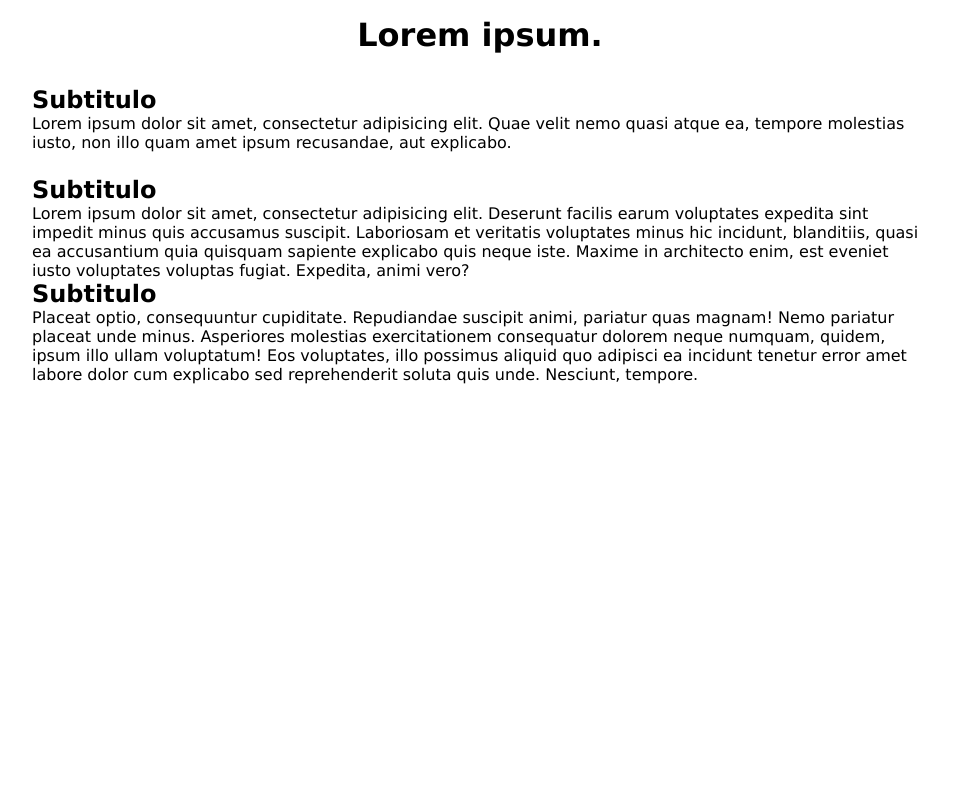
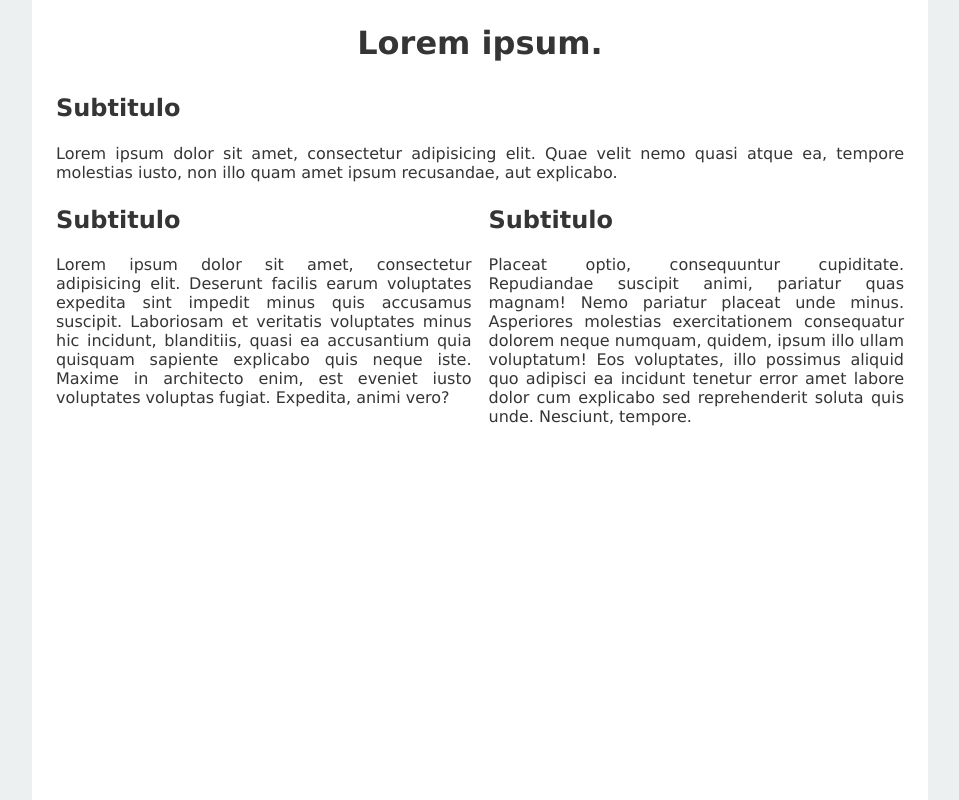
Before and after one commit to magnolia555/curso, a PHP site: page /web.html in a window 1280 px wide. Shown: the whole page, without its empty margins (160-1119 px from the left). Run offline with PHP 8.4, Linux system fonts and the light colour scheme.

Commit message:
Modificando estilos css en pagina1

```diff
--- a/pagina1/css/estilos.css
+++ b/pagina1/css/estilos.css
@@ -6,12 +6,17 @@
 
 body{
 	font-family: Verdana, Geneva, sans-serif;
+	background:#ecf0f1;
 }
 
 .cont{
 	width: 70%;
 	max-width: 1200px;
-	margin:1em auto;
+	margin:0em auto;
+	background:#fff;
+	padding: 1.5em;
+	height: 100vh;
+	color:#353535;
 }
 
 h1{
@@ -19,6 +24,20 @@ h1{
 	margin-bottom: 1em;
 }
 
+h2{
+	margin-bottom: .9em;
+}
+
 section{
 	margin-bottom: 1.5em;
+	text-align: justify;
 }
+
+.doble{
+	display: flex;
+	justify-content: space-between;
+}
+
+.doble .texto{
+	width: 49%;
+}
--- a/pagina1/web.html
+++ b/pagina1/web.html
@@ -20,7 +20,7 @@
 						<p>Lorem ipsum dolor sit amet, consectetur adipisicing elit. Quae velit nemo quasi atque ea, tempore molestias iusto, non illo quam amet ipsum recusandae, aut explicabo.</p>
 					</div>
 				</section>
-				<section>
+				<section class="doble">
 					<div class="texto">
 						<h2>Subtitulo</h2>
 						<p>Lorem ipsum dolor sit amet, consectetur adipisicing elit. Deserunt facilis earum voluptates expedita sint impedit minus quis accusamus suscipit. Laboriosam et veritatis voluptates minus hic incidunt, blanditiis, quasi ea accusantium quia quisquam sapiente explicabo quis neque iste. Maxime in architecto enim, est eveniet iusto voluptates voluptas fugiat. Expedita, animi vero?</p>
```
